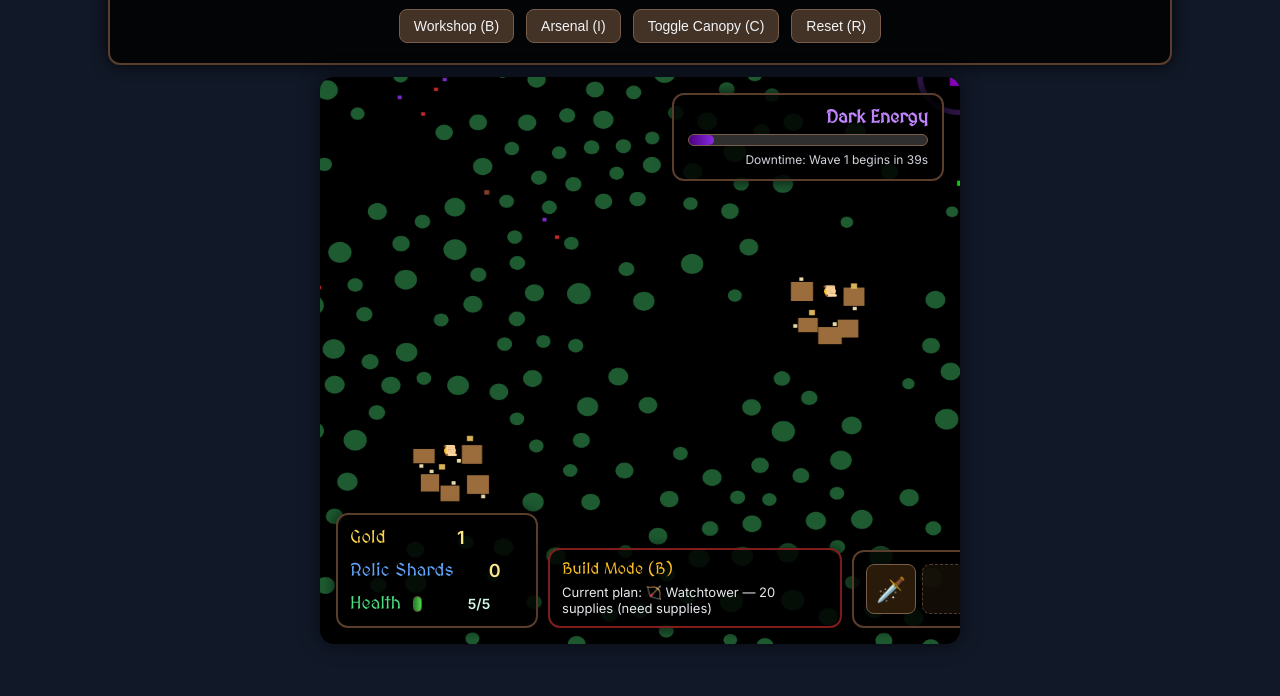
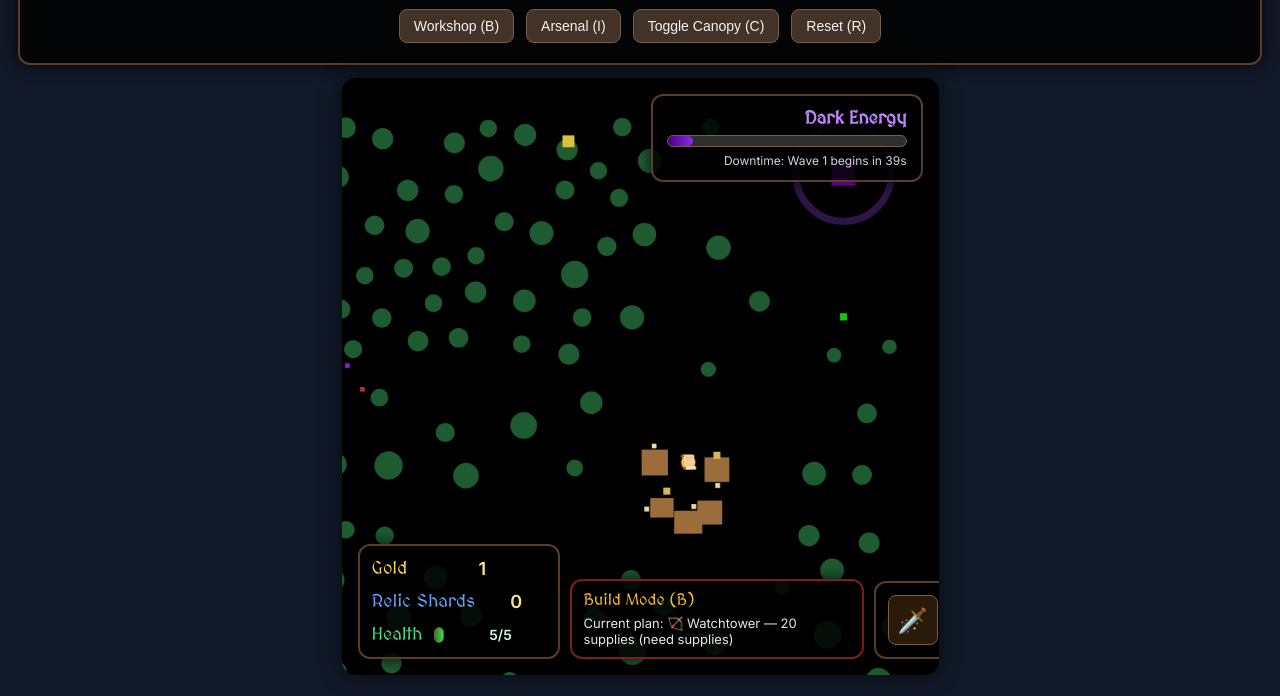
Before and after one commit to flimmbark-source/BitDominion, a website built with Vite: page web/index.html in a window 1280 px wide. Shown: the part 104-800 px from the top of the page. Built offline with nearby package versions, Linux system fonts and the light colour scheme; animation ran at ten frames a second.

Commit message:
Expand canvas viewport and restore click movement

```diff
--- a/web/src/main.ts
+++ b/web/src/main.ts
@@ -38,15 +38,18 @@ const BUILDING_DISPLAY: Record<BuildingType, { icon: string; name: string; descr
 };
 
 const INVENTORY_SLOTS = 6;
-const INITIAL_CAMERA_ZOOM = 1.25;
+const INITIAL_CAMERA_ZOOM = 1.6;
 const MIN_CAMERA_ZOOM = 0.75;
 const MAX_CAMERA_ZOOM = 2.5;
 const CAMERA_PAN_SPEED = 240;
+const GAME_SHELL_GAP = 12;
 
 const appRoot = document.querySelector<HTMLDivElement>('#app');
 if (!appRoot) {
   throw new Error('Missing #app root element');
 }
+
+const appRootElement: HTMLDivElement = appRoot;
 
 function requireElement<T extends Element>(selector: string): T {
   const element = document.querySelector(selector);
@@ -56,7 +59,7 @@ function requireElement<T extends Element>(selector: string): T {
   return element as T;
 }
 
-appRoot.innerHTML = `
+appRootElement.innerHTML = `
   <div class="game-shell">
     <div class="game-header">
       <h1>Grimm Dominion – Prototype</h1>
@@ -147,6 +150,28 @@ if (!context) {
   throw new Error('Unable to create canvas rendering context');
 }
 
+const gameContainerElement = requireElement<HTMLDivElement>('#gameContainer');
+const gameHeader = requireElement<HTMLDivElement>('.game-header');
+
+function updateGameViewportSize(): void {
+  const appStyles = getComputedStyle(appRootElement);
+  const paddingX = parseFloat(appStyles.paddingLeft) + parseFloat(appStyles.paddingRight);
+  const paddingY = parseFloat(appStyles.paddingTop) + parseFloat(appStyles.paddingBottom);
+  const availableWidth = Math.max(0, window.innerWidth - paddingX);
+  const headerHeight = gameHeader.getBoundingClientRect().height;
+  const availableHeight = Math.max(0, window.innerHeight - paddingY - headerHeight - GAME_SHELL_GAP);
+  const size = Math.min(availableWidth, availableHeight);
+  if (!Number.isFinite(size) || size <= 0) {
+    gameContainerElement.style.removeProperty('--game-size');
+    return;
+  }
+  gameContainerElement.style.setProperty('--game-size', `${size}px`);
+}
+
+window.addEventListener('resize', updateGameViewportSize);
+window.addEventListener('orientationchange', updateGameViewportSize);
+updateGameViewportSize();
+
 const camera = {
   center: { x: WIDTH / 2, y: HEIGHT / 2 },
   zoom: INITIAL_CAMERA_ZOOM
@@ -208,6 +233,18 @@ clampCamera();
 
 const game = new Game();
 game.setCanvasHudEnabled(false);
+
+function focusCameraOnKnight(options?: { zoom?: number }): void {
+  if (options && typeof options.zoom === 'number') {
+    camera.zoom = Math.max(MIN_CAMERA_ZOOM, Math.min(MAX_CAMERA_ZOOM, options.zoom));
+  }
+  const { x, y } = game.knight.pos;
+  camera.center.x = x;
+  camera.center.y = y;
+  clampCamera();
+}
+
+focusCameraOnKnight({ zoom: INITIAL_CAMERA_ZOOM });
 
 const tooltipPanel = requireElement<HTMLDivElement>('#tooltipPanel');
 const inventoryPanel = requireElement<HTMLDivElement>('#inventoryPanel');
@@ -722,6 +759,8 @@ canopyButton.addEventListener('click', () => {
 resetButton.addEventListener('click', () => {
   game.reset();
   game.setCanvasHudEnabled(false);
+  focusCameraOnKnight({ zoom: INITIAL_CAMERA_ZOOM });
+  cameraPan.up = cameraPan.down = cameraPan.left = cameraPan.right = false;
   updateInventory();
   updateBuildingShopButtons();
   setItemShopOpen(false);
@@ -741,6 +780,8 @@ window.addEventListener('keydown', (event) => {
   if (key === 'r') {
     game.reset();
     game.setCanvasHudEnabled(false);
+    focusCameraOnKnight({ zoom: INITIAL_CAMERA_ZOOM });
+    cameraPan.up = cameraPan.down = cameraPan.left = cameraPan.right = false;
     updateInventory();
     updateBuildingShopButtons();
     setItemShopOpen(false);
@@ -759,10 +800,7 @@ window.addEventListener('keydown', (event) => {
     game.toggleCanopy();
   } else if (code === 'Space') {
     event.preventDefault();
-    const { x, y } = game.knight.pos;
-    camera.center.x = x;
-    camera.center.y = y;
-    clampCamera();
+    focusCameraOnKnight();
   } else if (code === 'KeyW') {
     event.preventDefault();
     cameraPan.up = true;
--- a/web/src/style.css
+++ b/web/src/style.css
@@ -2,25 +2,21 @@
 
 :root {
   color-scheme: dark;
+  --game-size: 640px;
 }
 
 body {
   margin: 0;
-  height: 100vh;
+  min-height: 100vh;
   background-color: #111827;
   color: #e5e7eb;
   font-family: 'Inter', sans-serif;
-  display: flex;
-  flex-direction: column;
-  align-items: center;
-  justify-content: center;
   overflow: hidden;
 }
 
 #app {
   width: 100%;
-  max-width: 1100px;
-  height: 100%;
+  min-height: 100vh;
   padding: 16px 18px 20px;
   box-sizing: border-box;
   display: flex;
@@ -57,10 +53,11 @@ body {
 
 .game-shell {
   display: grid;
-  grid-template-rows: auto 1fr;
+  grid-template-rows: auto minmax(0, 1fr);
   gap: 12px;
   flex: 1;
   min-height: 0;
+  width: 100%;
 }
 
 .game-container {
@@ -70,9 +67,13 @@ body {
   overflow: hidden;
   min-height: 0;
   box-shadow: 0 0 20px rgba(0, 0, 0, 0.55);
-  width: min(640px, calc(100% - 32px));
-  height: min(640px, calc(100% - 32px));
+  width: var(--game-size);
+  height: var(--game-size);
+  max-width: 100%;
+  max-height: 100%;
   margin: 0 auto;
+  align-self: center;
+  justify-self: center;
 }
 
 .game-canvas {
@@ -81,6 +82,7 @@ body {
   display: block;
   background: #101619;
   cursor: crosshair;
+  touch-action: none;
 }
 
 .ui-panel {
```
